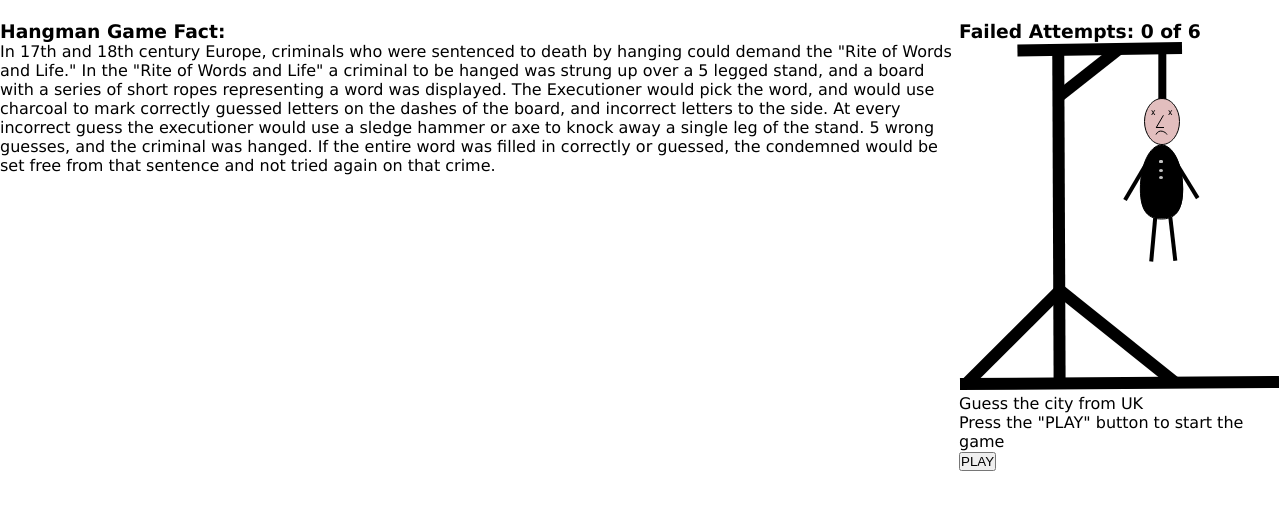
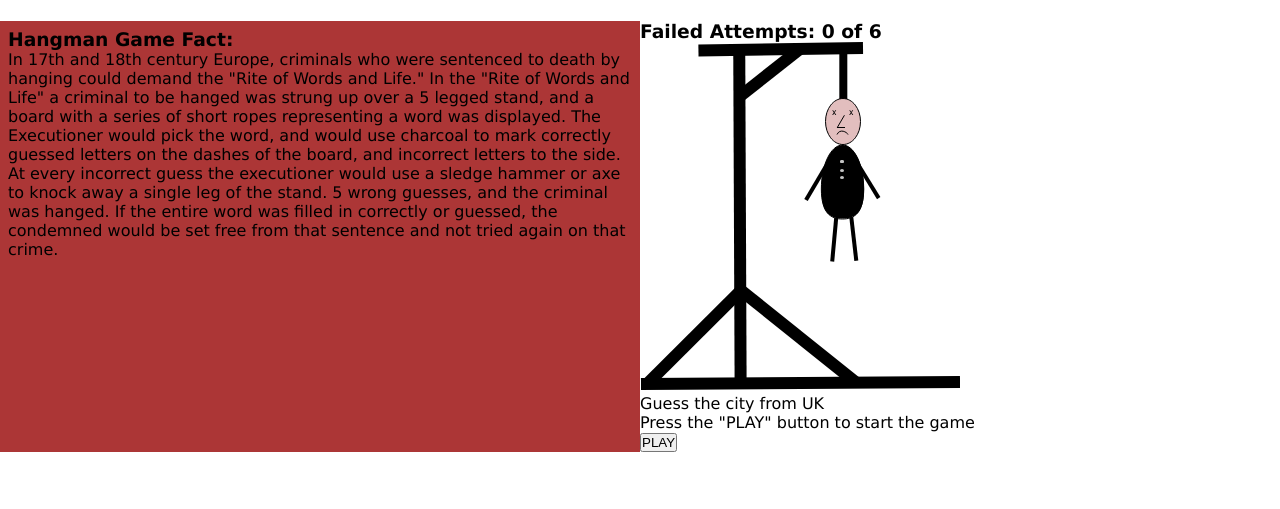
Before and after one commit to 21ciprian/hangman, a plain HTML site: page index.html in a window 1280 px wide. Shown: the part 65-574 px from the top of the page. Drawn offline with Linux system fonts and the light colour scheme; a script that the page names is missing.

Commit message:
Styled facts section

```diff
--- a/styles.css
+++ b/styles.css
@@ -20,3 +20,8 @@ article {
 	display: flex;
 	margin: auto;
 }
+article .fact {
+	width: 50%;
+	background-color: #ac3636;
+	padding: 0.5rem;
+}
```
